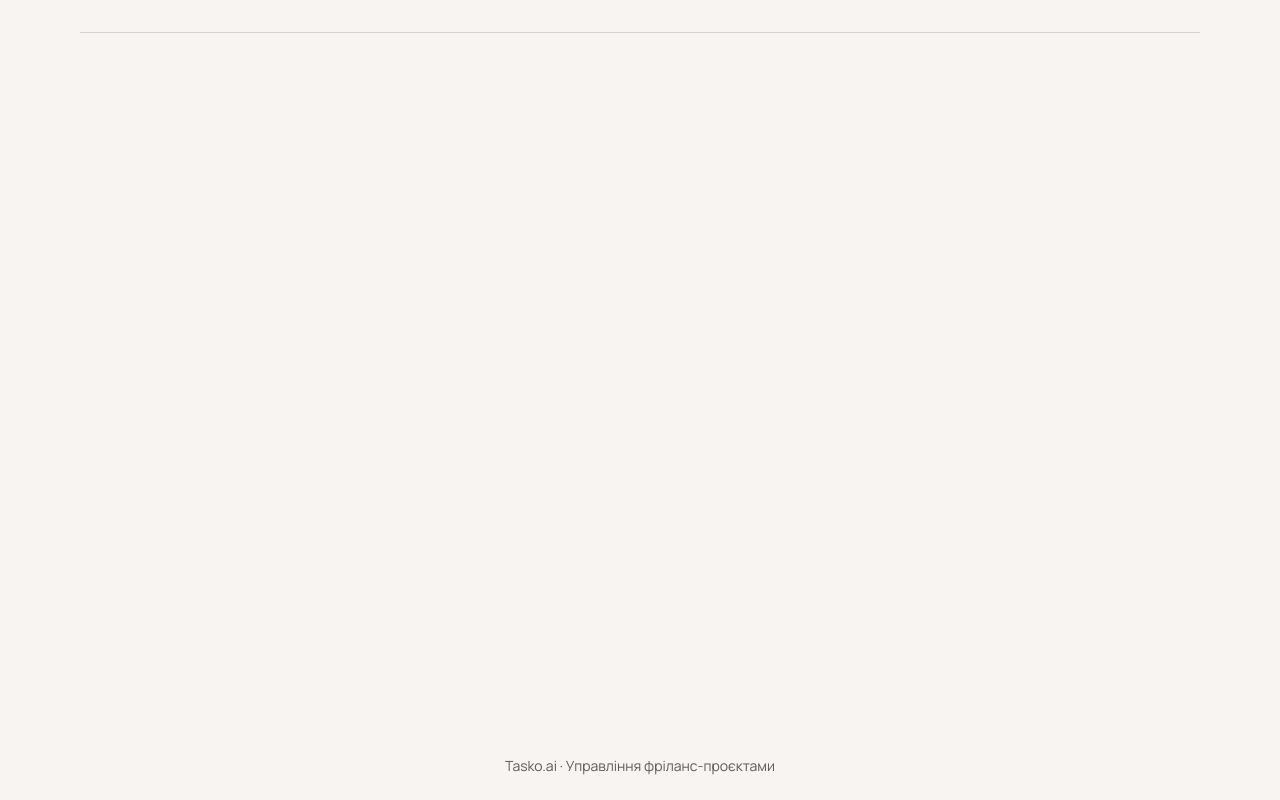
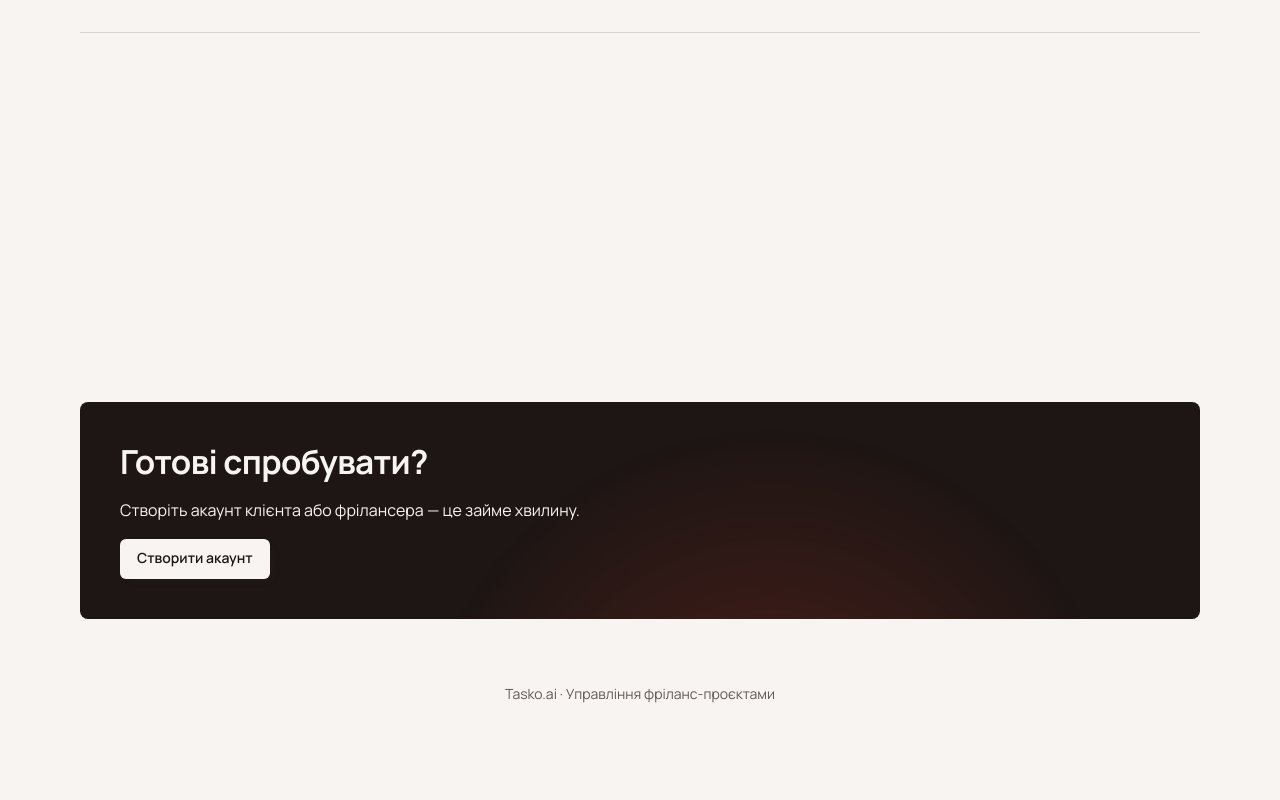
Before and after one commit to mievvchuk/Tasko.ai, a React (Vite) app in the folder apps/web/: page /welcome in a window 1280 px wide. Shown: the part 1695-2495 px from the top of the page. After the commit the page ends 2423 px from the top, so only its background shows below. Built offline with nearby package versions, Linux system fonts and the light colour scheme.

Commit message:
fix: welcome CTA block always visible, without scroll-driven reveal

```diff
--- a/apps/web/src/app.css
+++ b/apps/web/src/app.css
@@ -2626,8 +2626,8 @@ dd {
   display: grid;
   justify-items: start;
   gap: var(--space-md);
-  margin: var(--space-lg) 0 var(--space-2xl);
-  padding: var(--space-2xl) var(--space-xl);
+  margin: var(--space-lg) 0 var(--space-xl);
+  padding: var(--space-xl);
   border-radius: var(--radius-card);
   background: var(--color-ink);
   color: var(--color-paper);
@@ -3055,11 +3055,10 @@ dd {
   .welcome-lead,
   .welcome-features article,
   .welcome-steps li,
-  .welcome-roles article,
-  .welcome-cta {
+  .welcome-roles article {
     animation: rise linear both;
     animation-timeline: view();
-    animation-range: entry 0% entry 60%;
+    animation-range: entry 0% entry 30%;
   }
   .welcome-steps li:not(:last-child)::before {
     animation: grow-x linear both;
```
